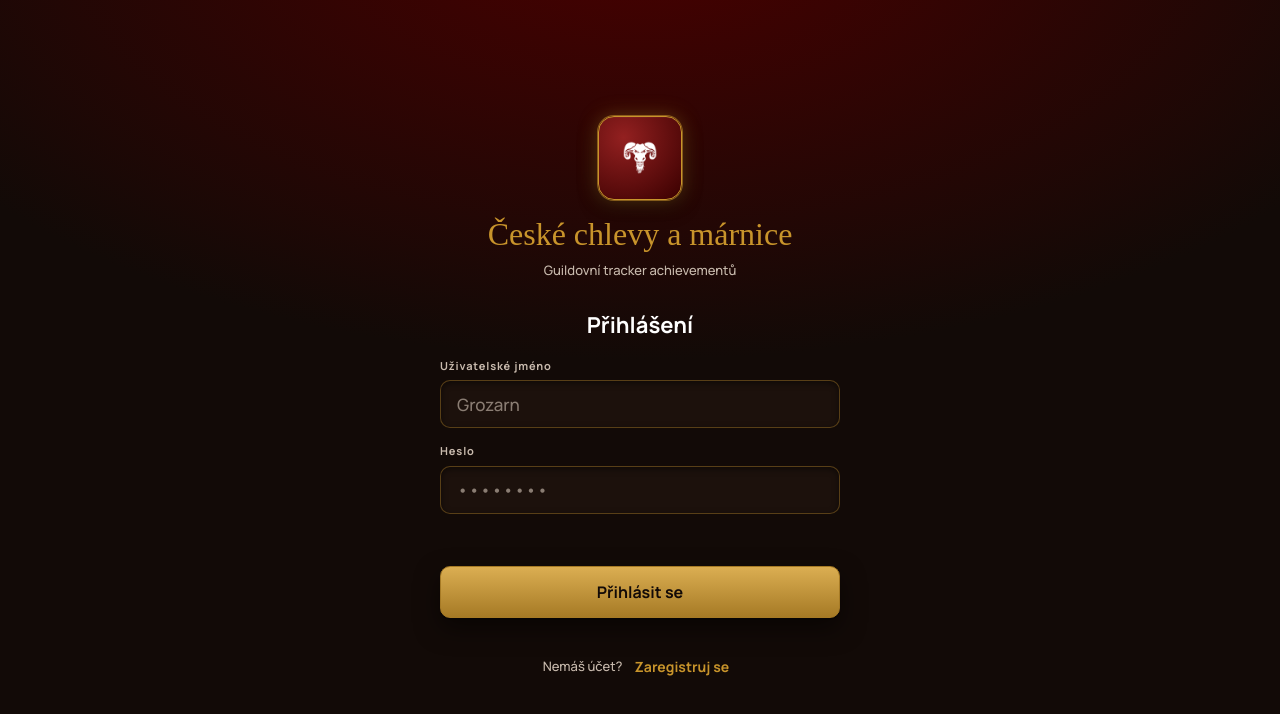
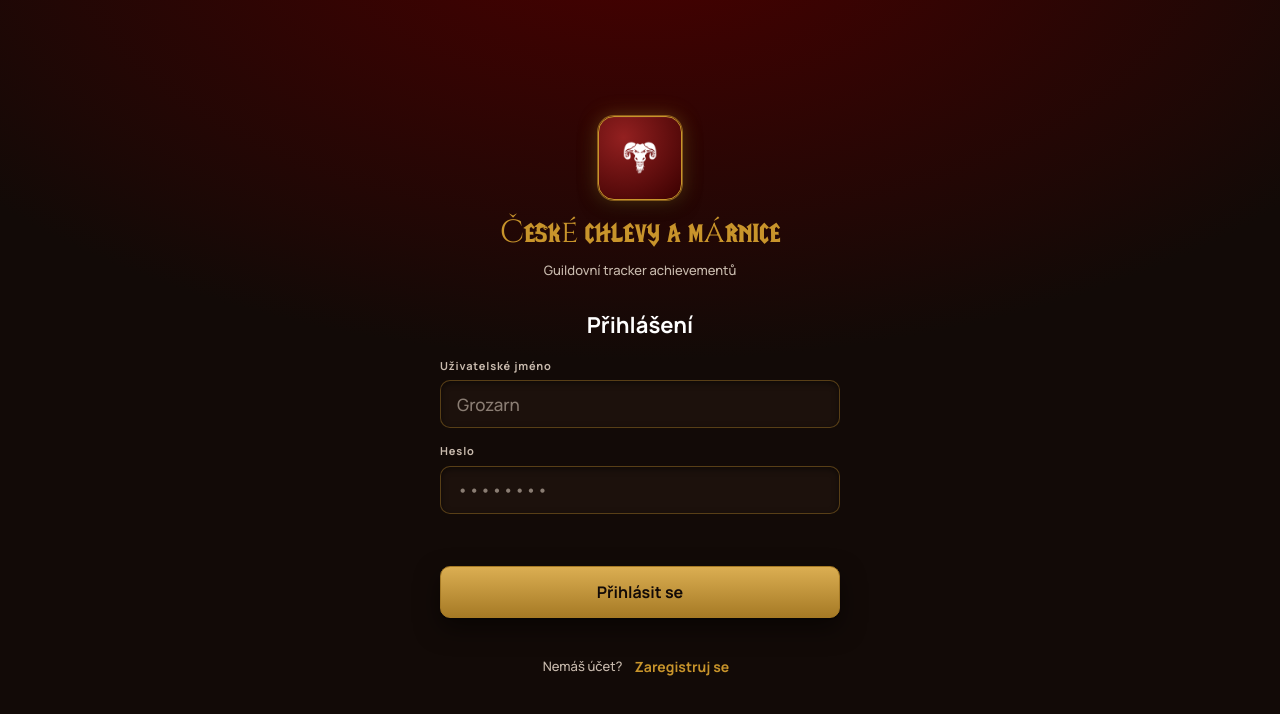
Before and after one commit to Fredrik5/chlivek-achievements, a Next.js app: page /login in a window 1280 px wide. Shown: the top 714 px of the page. Built offline with nearby package versions, Linux system fonts and the light colour scheme; no server answers.

Commit message:
add LifeCraft font and update font imports in tokens.css

```diff
--- a/src/styles/tokens.css
+++ b/src/styles/tokens.css
@@ -1,6 +1,6 @@
-/* Manrope from Google Fonts — requires network access on first load.
+/* Manrope + Cinzel from Google Fonts — requires network access on first load.
    If self-hosting somewhere without internet, swap for a bundled font. */
-@import url("https://fonts.googleapis.com/css2?family=Manrope:wght@400;500;600;700;800&display=swap");
+@import url("https://fonts.googleapis.com/css2?family=Cinzel:wght@400;700&family=Manrope:wght@400;500;600;700;800&display=swap");
 
 /* ==========================================================================
    ČESKÉ CHLEVY A MÁRNICE — COLOR TOKENS
@@ -101,7 +101,7 @@
 
 @font-face {
   font-family: "Warcraft";
-  src: url("/fonts/Warcraft-Yj2j.ttf") format("truetype");
+  src: url("/fonts/LifeCraft_Font.ttf") format("truetype");
   font-weight: 400;
   font-style: normal;
   font-display: swap;
```
Also changed, not shown: public/fonts/LifeCraft_Font.ttf (added).
